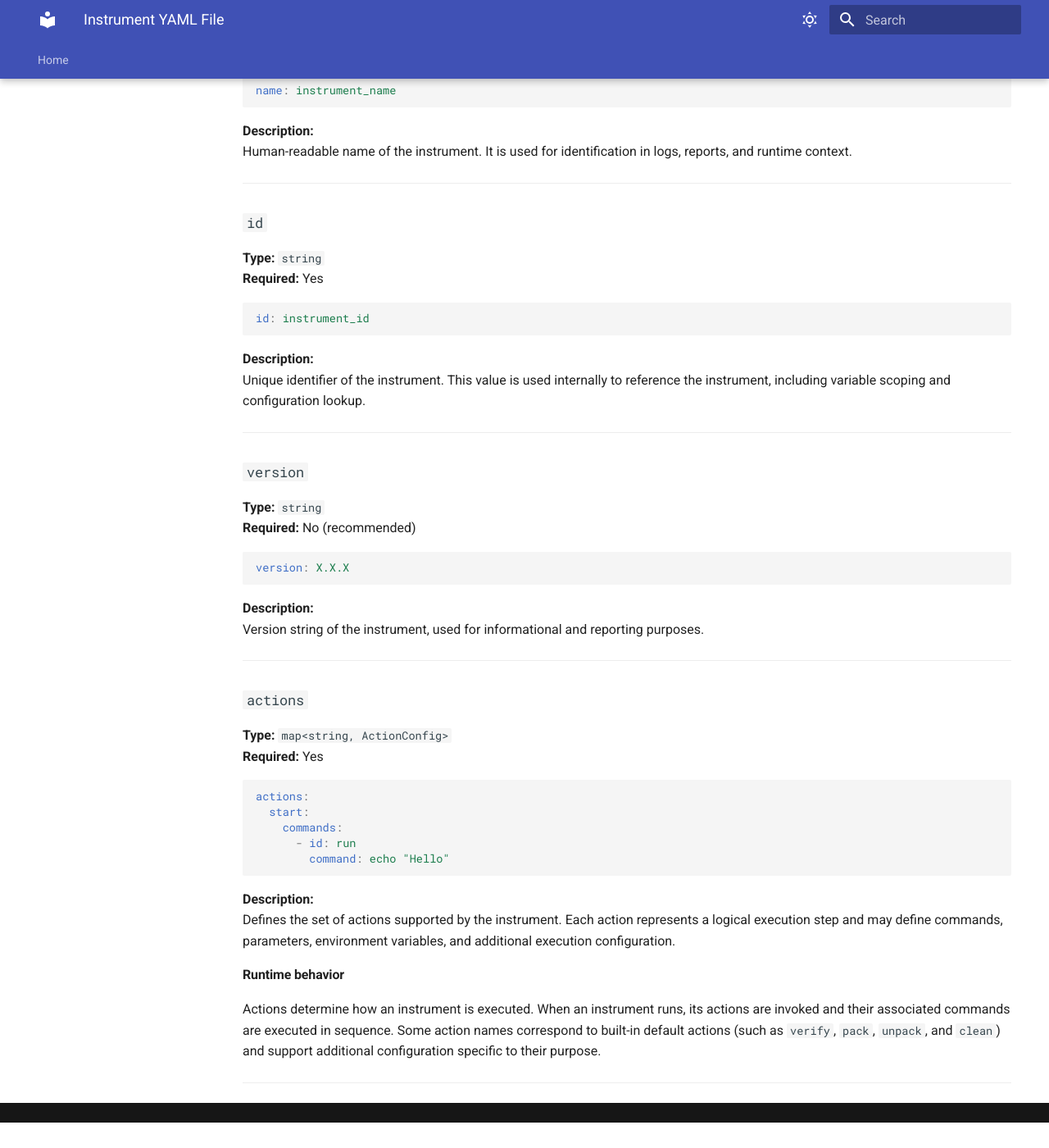
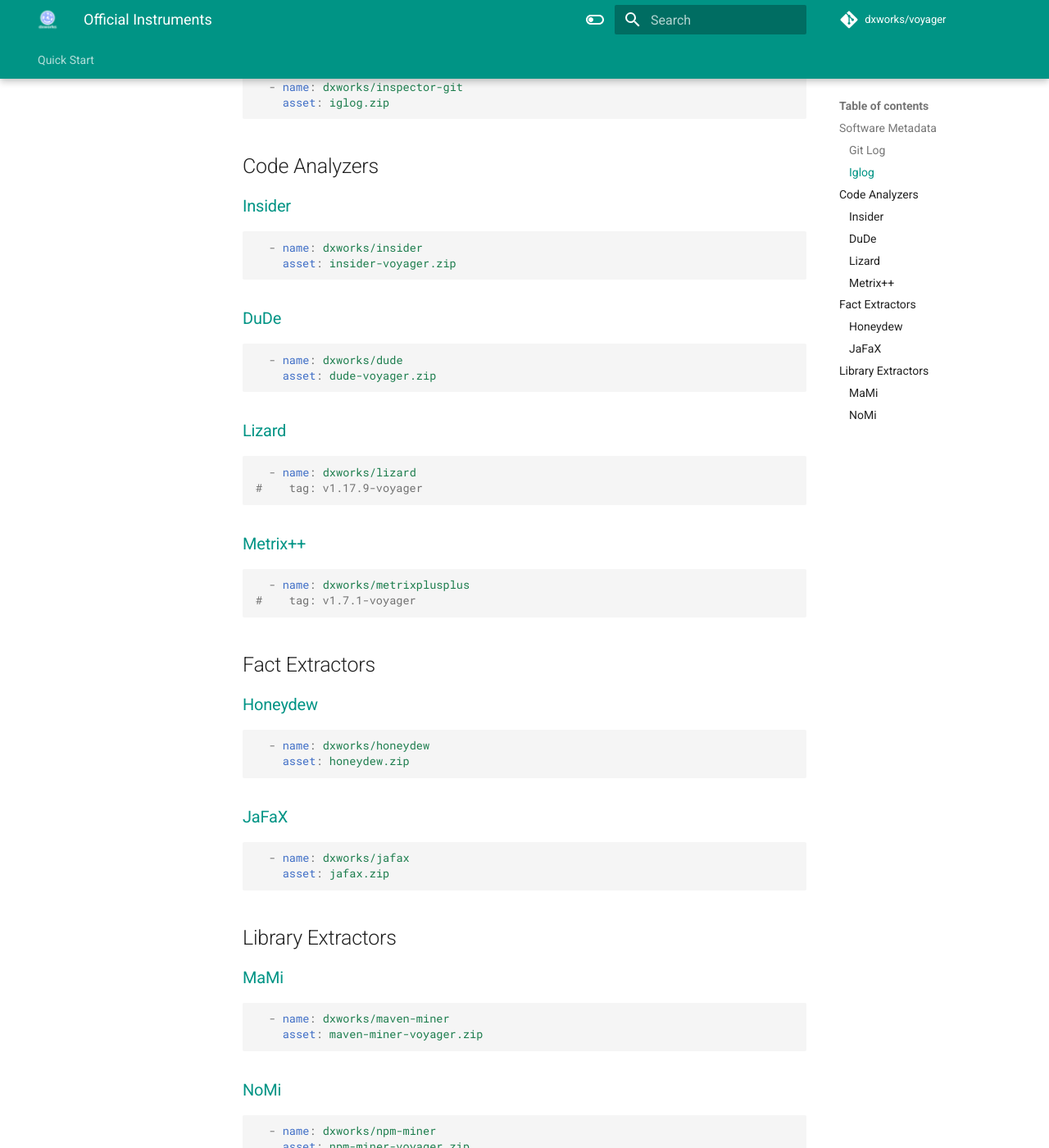
Before and after one commit to dxworks/voyager, an MkDocs documentation site: the page built from docs/instruments.md, in a window 1280 px wide and 1400 px high, scrolled down 460 px. Shown: the whole window at 82% size. Built offline with MkDocs 1.6.1 and Material for MkDocs 9.7.7, drawn with Linux system fonts in a browser that asks for light colours; comment, search, counter and statistics services are not loaded; the version menu is left out; before the commit the page ends 1829 px from its top, so only the background shows below that; some of the changed text lies outside the part shown.

````diff
--- a/docs/instruments.md
+++ b/docs/instruments.md
@@ -1,76 +1,65 @@
-# Instrument YAML File
-
-The **instrument YAML file** defines an instrument, its metadata, and the actions it can execute.
-
-This document describes:
-- the supported YAML structure,
-- each supported field,
-- how the instrument definition is interpreted at runtime.
-
----
-
-## Top-Level Fields
-
-### `name`
-
-**Type:** `string`
-**Required:** Yes
-
+# Official Instruments
+This is a list of official Voyager instruments that the dxworks team recognizes.
+## Software Metadata
+### [Git Log](https://github.com/dxworks/voyager-git-log-instrument)
 ```yaml
-name: instrument_name
+  - name: dxworks/voyager-git-log-instrument
+    tag: v1.0.0
+    asset: git-log.zip
+```
+### [Iglog](https://github.com/dxworks/inspector-git)
+```yaml
+  - name: dxworks/inspector-git
+    asset: iglog.zip
 ```
 
-**Description:**
-Human-readable name of the instrument. It is used for identification in logs, reports, and runtime context.
-
----
-
-### `id`
-
-**Type:** `string`
-**Required:** Yes
-
+## Code Analyzers
+### [Insider](https://github.com/dxworks/insider)
 ```yaml
-id: instrument_id
+  - name: dxworks/insider
+    asset: insider-voyager.zip
 ```
 
-**Description:**
-Unique identifier of the instrument. This value is used internally to reference the instrument, including variable scoping and configuration lookup.
-
----
-
-### `version`
-
-**Type:** `string`
-**Required:** No (recommended)
-
+### [DuDe](https://github.com/dxworks/dude)
 ```yaml
-version: X.X.X
+  - name: dxworks/dude
+    asset: dude-voyager.zip
 ```
 
-**Description:**
-Version string of the instrument, used for informational and reporting purposes.
-
----
-
-### `actions`
-
-**Type:** `map<string, ActionConfig>`
-**Required:** Yes
-
+### [Lizard](https://github.com/dxworks/lizard)
 ```yaml
-actions:
-  start:
-    commands:
-      - id: run
-        command: echo "Hello"
+  - name: dxworks/lizard
+#    tag: v1.17.9-voyager
 ```
 
-**Description:**
-Defines the set of actions supported by the instrument. Each action represents a logical execution step and may define commands, parameters, environment variables, and additional execution configuration.
+### [Metrix++](https://github.com/dxworks/metrixplusplus)
+```yaml
+  - name: dxworks/metrixplusplus
+#    tag: v1.7.1-voyager
+```
 
-#### Runtime behavior
+## Fact Extractors
+### [Honeydew](https://github.com/dxworks/honeydew)
+```yaml
+  - name: dxworks/honeydew
+    asset: honeydew.zip
+```
 
-Actions determine how an instrument is executed. When an instrument runs, its actions are invoked and their associated commands are executed in sequence. Some action names correspond to built-in default actions (such as `verify`, `pack`, `unpack`, and `clean`) and support additional configuration specific to their purpose.
+### [JaFaX](https://github.com/dxworks/jafax)
+```yaml
+  - name: dxworks/jafax
+    asset: jafax.zip
+```
 
----
+## Library Extractors
+### [MaMi](https://github.com/dxworks/maven-miner)
+```yaml
+  - name: dxworks/maven-miner
+    asset: maven-miner-voyager.zip
+```
+
+### [NoMi](https://github.com/dxworks/npm-miner)
+```yaml
+  - name: dxworks/npm-miner
+    asset: npm-miner-voyager.zip
+```
--- a/mkdocs.yml
+++ b/mkdocs.yml
@@ -1,4 +1,10 @@
-site_name: DxWorks Voyager
+site_name: Voyager
+
+repo_url: https://github.com/dxworks/voyager
+repo_name: dxworks/voyager
+edit_uri: edit/docs/docs/
+
+copyright: Copyright &copy; 2021 Dxworks
 
 theme:
   name: material
@@ -11,24 +17,27 @@
     - navigation.indexes
     - search.suggest
     - search.highlight
-    - toc.integrate
 
   palette:
     # Toggle light mode
     - scheme: default
-      primary: indigo
-      accent: indigo
+      media: "(prefers-color-scheme: light)"
+      primary: teal
+      accent: teal
       toggle:
-        icon: material/weather-sunny
+        icon: material/toggle-switch-off-outline
         name: Switch to light mode
 
     # Toggle dark mode
     - scheme: slate
-      primary: indigo
-      accent: indigo
+      media: "(prefers-color-scheme: dark)"
+      primary: teal
+      accent: teal
       toggle:
-        icon: material/weather-night
+        icon: material/toggle-switch
         name: Switch to dark mode
+
+  logo: assets/icons/dxworks-white-square-thick.png
 
 plugins:
   - search:
@@ -41,6 +50,7 @@
   - attr_list
   - admonition
   - pymdownx.details
+  - pymdownx.tabbed
   - pymdownx.superfences
   - pymdownx.emoji:
       emoji_index: !!python/name:materialx.emoji.twemoji
@@ -51,8 +61,16 @@
 
 extra:
   generator: false
+  version:
+    provider: mike
 
 use_directory_urls: false
 
 nav:
-  - Home: 'index.md'
+#  - Home:
+#      - 'index.md'
+#      - Installing: 'installing.md'
+#      - Configuration: 'configuration.md'
+#      - Instruments: 'instruments.md'
+#      - Runtimes: 'runtimes.md'
+  - Quick Start: 'quickstart.md'
````
Also changed, not shown: docs/configuration.md (added, +79 -0 lines), docs/docker-quickstart.md (added, +119 -0 lines), docs/index.md (+5 -26 lines), docs/installing.md (added, +45 -0 lines), docs/quickstart.md (added, +99 -0 lines), docs/runtimes.md (added, +7 -0 lines), docs/assets/icons/dxworks-square.png (added), docs/assets/icons/dxworks-white-full.png (added), docs/assets/icons/dxworks-white-square-full.png (added), docs/assets/icons/dxworks-white-square-thick.png (added), docs/assets/icons/dxworks-white-square.png (added), docs/stylesheets/styles.css (deleted).
